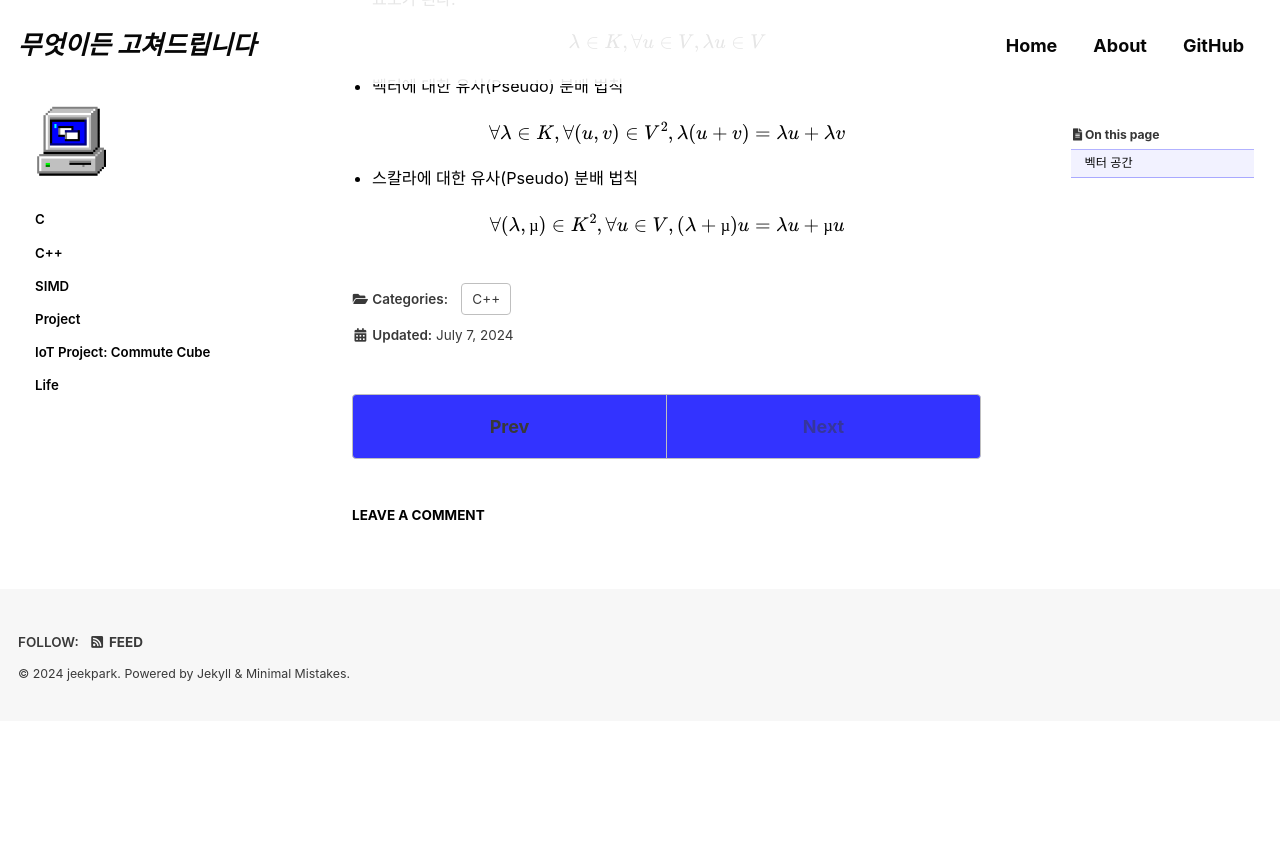
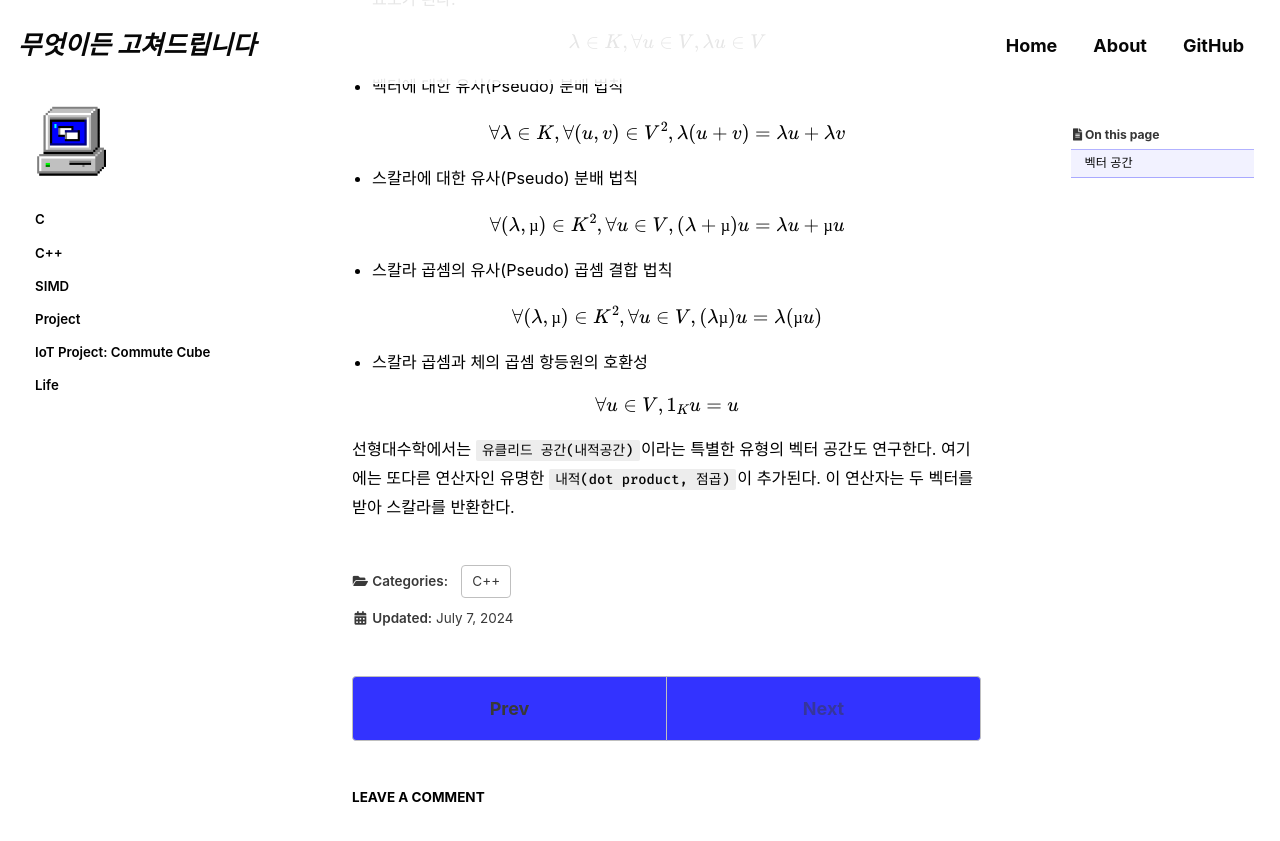
Before and after one commit to jeekpark/jeekpark.github.io, a Jekyll site: the page built from _posts/2024-07-07-matrix-0001.md, in a window 1280 px wide and 900 px high, scrolled down 1220 px. Shown: the top 841 px of the window. Built offline with Jekyll 4.4.1, drawn with Linux system fonts in a browser that asks for light colours; cached includes are drawn as plain includes; some web fonts are replaced; formulas are drawn with MathJax 3; comment, search, counter and statistics services are not loaded; before the commit the page ends 1941 px from its top, so only the background shows below that.

Commit message:
Update: 2024-07-07

````diff
--- a/_posts/2024-07-07-matrix-0001.md
+++ b/_posts/2024-07-07-matrix-0001.md
@@ -51,3 +51,17 @@ $$
 $$
 ∀(λ, µ) ∈ K^2, ∀u ∈ V, (λ + µ)u = λu + µu
 $$
+
+- 스칼라 곱셈의 유사(Pseudo) 곱셈 결합 법칙
+
+$$
+∀(λ, µ) ∈ K^2, ∀u ∈ V, (λµ)u = λ(µu)
+$$
+
+- 스칼라 곱셈과 체의 곱셈 항등원의 호환성
+
+$$
+∀u ∈ V, 1_Ku = u
+$$
+
+선형대수학에서는 ```유클리드 공간(내적공간)```이라는 특별한 유형의 벡터 공간도 연구한다. 여기에는 또다른 연산자인 유명한 ```내적(dot product, 점곱)```이 추가된다. 이 연산자는 두 벡터를 받아 스칼라를 반환한다.
````
Also changed, not shown: _posts/2024-07-07-matrix-0000.md (+1 -1 lines).
